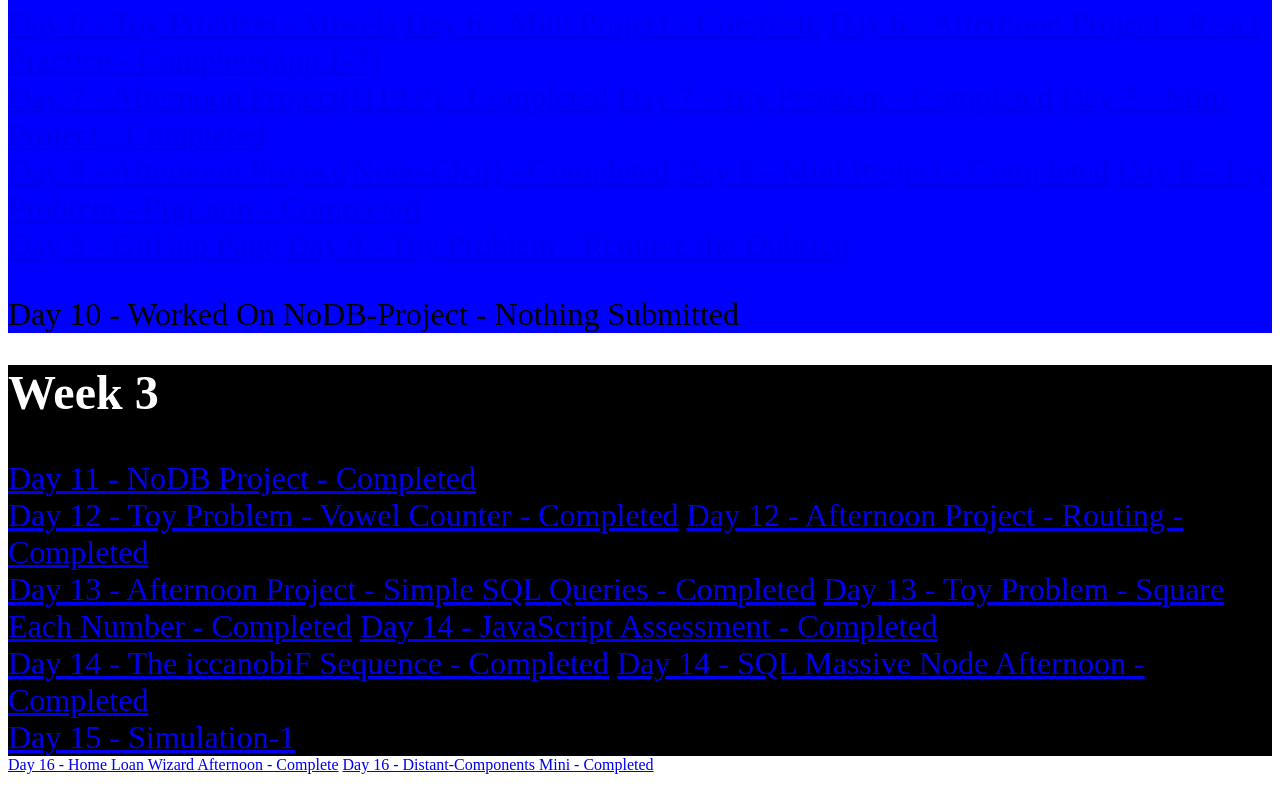
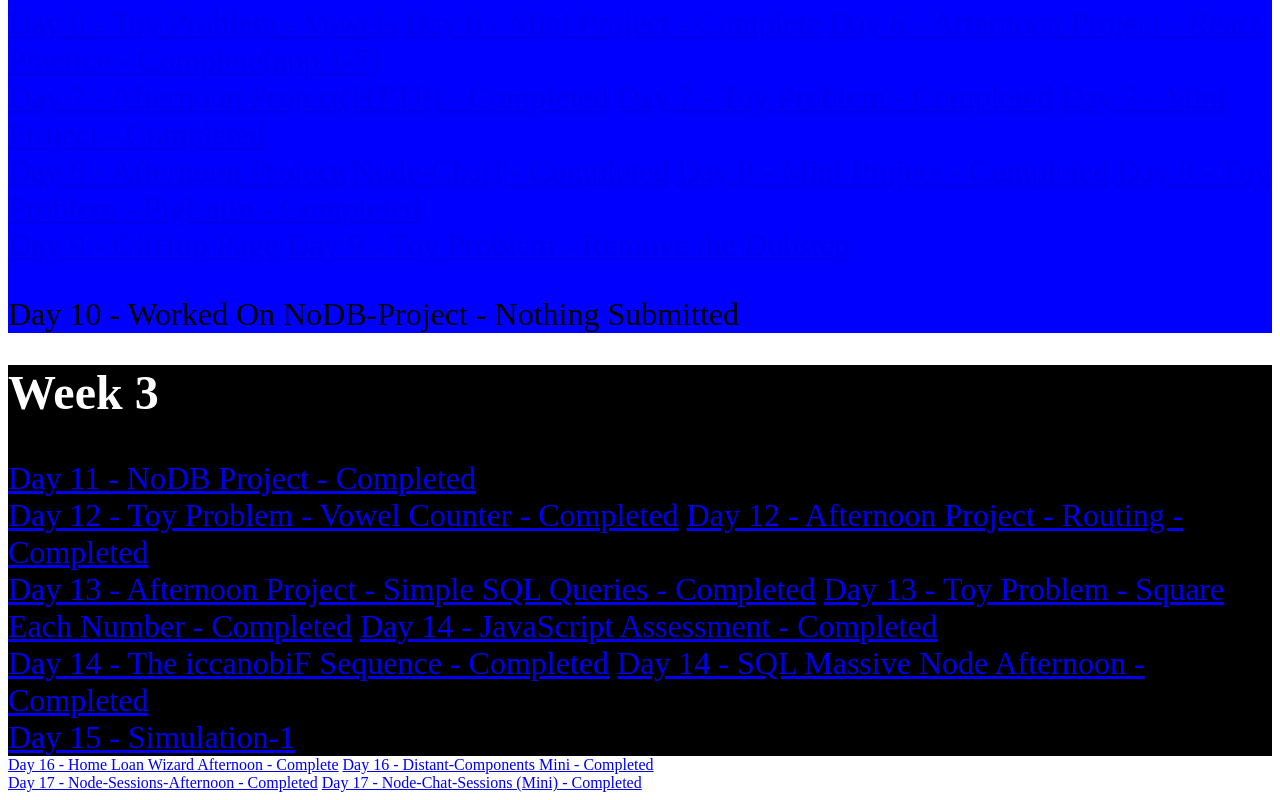
Before and after one commit to B-eck37/Daily-Projects-WPX2, a plain HTML site: page Daily-projects/index.html in a window 1280 px wide. Shown: the part 735-1535 px from the top of the page. Drawn offline with Linux system fonts and the light colour scheme.

Commit message:
Update through Day 17

```diff
--- a/Daily-projects/index.html
+++ b/Daily-projects/index.html
@@ -97,7 +97,10 @@
         <a href="https://github.com/B-eck37/home-loan-wizard">Day 16 - Home Loan Wizard Afternoon - Complete</a>
         <a href="https://github.com/B-eck37/distant-components/tree/master">Day 16 - Distant-Components Mini - Completed</a>
     </section>
-    <section class="Day-17"></section>
+    <section class="Day-17">
+        <a href="https://github.com/B-eck37/node-sessions-afternoon">Day 17 - Node-Sessions-Afternoon - Completed</a>
+        <a href="https://github.com/B-eck37/node-chat-sessions">Day 17 - Node-Chat-Sessions (Mini) - Completed</a>
+    </section>
     <section class="Day-18"></section>
     <section class="Day-19"></section>
     <section class="Day-20"></section>
```
